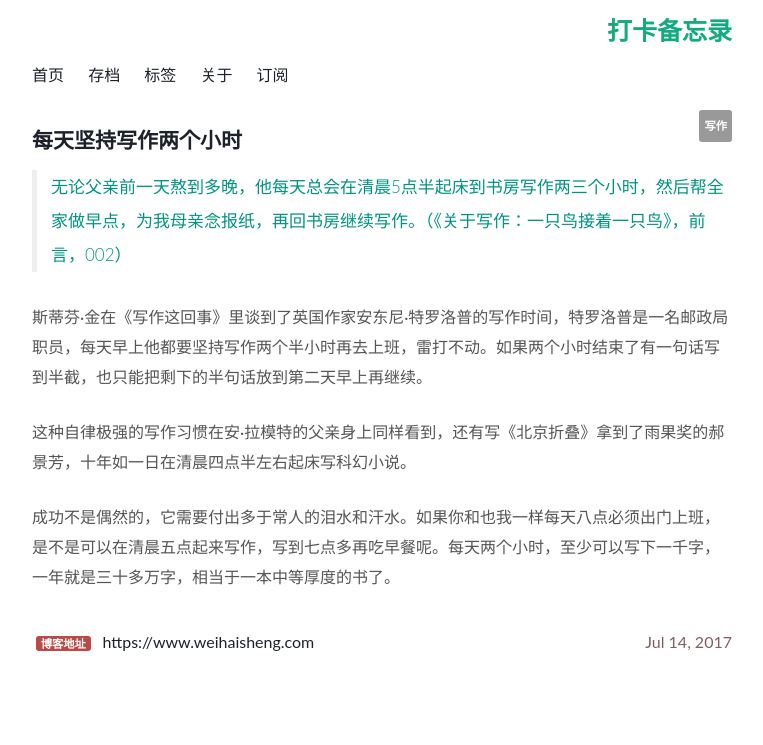
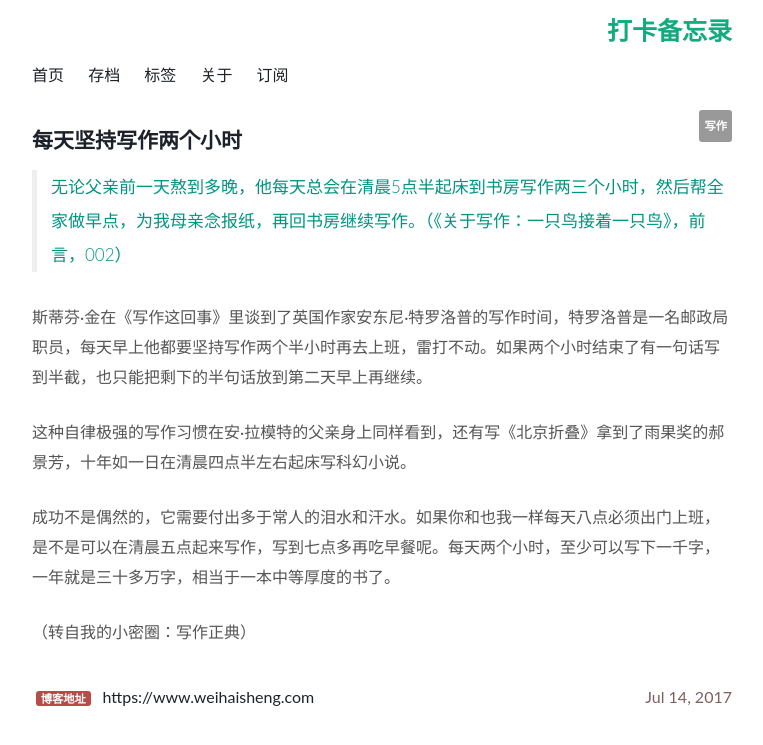
Before and after one commit to Turbo-Snail/ReadingCard, a Jekyll site: the page built from _posts/2017-07-14-WritingTwoHoursPerDay.md, in a window 1280 px wide. Shown: the top 745 px of the page, without its empty margins (258-1021 px from the left). Built offline with Jekyll 4.4.1, drawn with Linux system fonts in a browser that asks for light colours; comment, search, counter and statistics services are not loaded.

Commit message:
Update 2017-07-14-WritingTwoHoursPerDay.md

```diff
--- a/_posts/2017-07-14-WritingTwoHoursPerDay.md
+++ b/_posts/2017-07-14-WritingTwoHoursPerDay.md
@@ -16,3 +16,5 @@ published: true
 这种自律极强的写作习惯在安·拉模特的父亲身上同样看到，还有写《北京折叠》拿到了雨果奖的郝景芳，十年如一日在清晨四点半左右起床写科幻小说。
 
 成功不是偶然的，它需要付出多于常人的泪水和汗水。如果你和也我一样每天八点必须出门上班，是不是可以在清晨五点起来写作，写到七点多再吃早餐呢。每天两个小时，至少可以写下一千字，一年就是三十多万字，相当于一本中等厚度的书了。
+
+（转自我的小密圈：写作正典）
```
